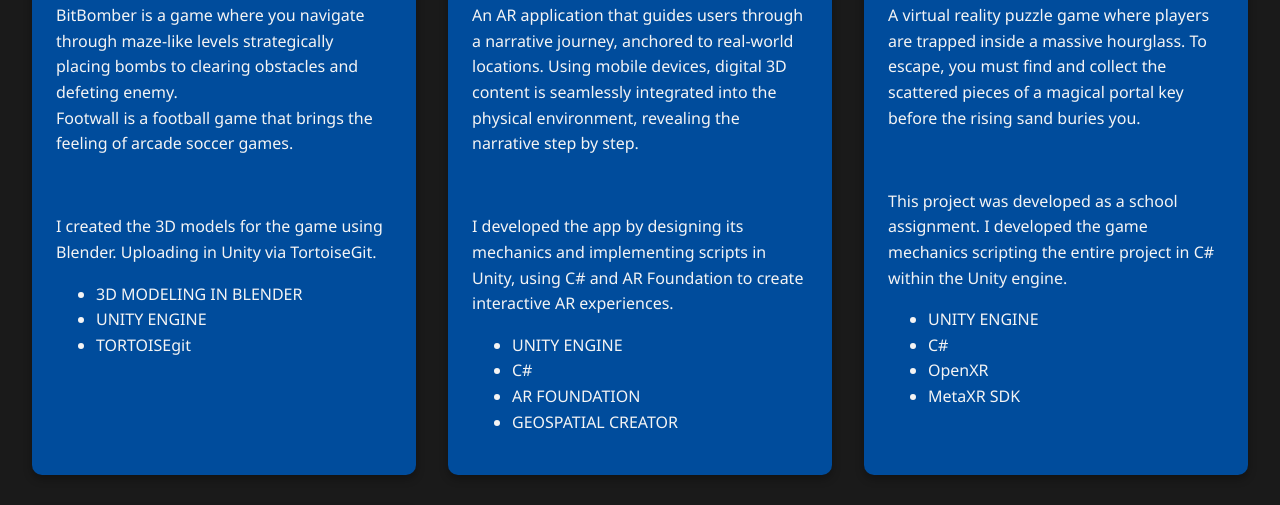
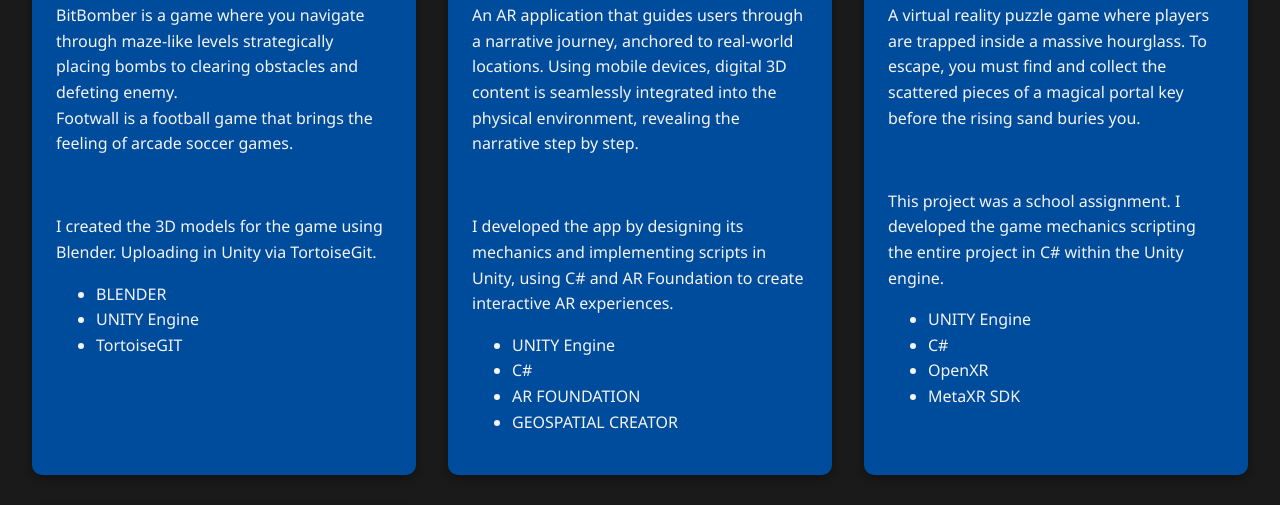
Before and after one commit to morelli-marco/portfolio, a plain HTML site: page index.html in a window 1280 px wide. Shown: the part 1417-1922 px from the top of the page. Drawn offline with Linux system fonts and the light colour scheme.

Commit message:
Update index.html
text correction

```diff
--- a/index.html
+++ b/index.html
@@ -19,13 +19,14 @@
 
     <section id="hero">
         <h1>Marco Morelli</h1>
-        <p class="subtitle">Technical 3D Artist | XR Developer | VR, AR, MR</p>
+        <p class="subtitle">Technical 3D Artist | XR Developer</p>
         <div class="profile-container">
             <img src="media/fotoProfilo2.jpg" alt="La foto profilo">
         </div>
         <section id="about">
             <h2>About me</h2>
-            <p>After a career in hospitality, I decided to follow my real passion: IT. Through the Virtual and Augmented Reality course, I discovered a world where CODING meets
+            <p>After a career in hospitality, I decided to follow my real passion: IT. Through the Virtual and Augmented
+                Reality course, I discovered a world where CODING meets
                 3D DESIGN, turning ideas and creativity into immersive experiences.</p>
         </section>
 
@@ -36,8 +37,8 @@
         <div class="project-grid">
             <div class="project-card">
                 <div class="video-responsive">
-                    <video controls poster="media/CopertinaBitbomb.png" src="media/videoSargame.mp4" frameborder="0" allowfullscreen=""
-                        title="videoSargame"></video>
+                    <video controls poster="media/CopertinaBitbomb.png" src="media/videoSargame.mp4" frameborder="0"
+                        allowfullscreen="" title="videoSargame"></video>
                 </div>
 
                 <h3>Project sAR-game</h3>
@@ -48,16 +49,16 @@
                 <p>I created the 3D models for the game using Blender. Uploading in Unity via TortoiseGit.</p>
                 <div class="skills">
                     <ul>
-                        <li>3D MODELING IN BLENDER</li>
-                        <li>UNITY ENGINE</li>
-                        <li>TORTOISEgit</li>
+                        <li>BLENDER</li>
+                        <li>UNITY Engine</li>
+                        <li>TortoiseGIT</li>
                     </ul>
                 </div>
             </div>
             <div class="project-card">
                 <div class="video-responsive">
-                    <video controls poster="media/CopertinaARtourism1.png" src="media/videoARtourism.mp4" frameborder="0" allowfullscreen=""
-                        title="videoARtourism"></video>
+                    <video controls poster="media/CopertinaARtourism1.png" src="media/videoARtourism.mp4"
+                        frameborder="0" allowfullscreen="" title="videoARtourism"></video>
                 </div>
                 <h3>Project ARTourism</h3>
                 <p>An AR application that guides users through a narrative journey, anchored to real-world locations.
@@ -68,7 +69,7 @@
                     Foundation to create interactive AR experiences.</p>
                 <div class="skills">
                     <ul>
-                        <li>UNITY ENGINE</li>
+                        <li>UNITY Engine</li>
                         <li>C#</li>
                         <li>AR FOUNDATION</li>
                         <li>GEOSPATIAL CREATOR</li>
@@ -78,8 +79,8 @@
             </div>
             <div class="project-card">
                 <div class="video-responsive">
-                    <video controls poster="media/CopertinaPortale.png" src="media/VideoPortale.mp4" frameborder="0" allowfullscreen=""
-                        title="VideoPortale"></video>
+                    <video controls poster="media/CopertinaPortale.png" src="media/VideoPortale.mp4" frameborder="0"
+                        allowfullscreen="" title="VideoPortale"></video>
                 </div>
                 <h3>School Project - Portals</h3>
                 <p>A virtual reality puzzle game where players are trapped inside a massive hourglass.
@@ -87,11 +88,11 @@
                     sand
                     buries you.
                 </p><br>
-                <p>This project was developed as a school assignment. I developed the game
+                <p>This project was a school assignment. I developed the game
                     mechanics scripting the entire project in C# within the Unity engine.</p>
                 <div class="skills">
                     <ul>
-                        <li>UNITY ENGINE</li>
+                        <li>UNITY Engine</li>
                         <li>C#</li>
                         <li>OpenXR</li>
                         <li>MetaXR SDK</li>
@@ -104,15 +105,18 @@
                         title="VideoPortale"></video>
                 </div>
                 <h3>Project SafetyLab VR</h3>
-                <p>A virtual reality training experience designed to teach proper procedures for wearing personal protective equipment (PPE) in a controlled chemical laboratory environment.
-Through immersive interaction, users learn step by step how to correctly identify, handle, and equip safety gear before entering the workspace.
+                <p>A virtual reality training experience designed to teach proper procedures for wearing personal
+                    protective equipment (PPE) in a controlled chemical laboratory environment.
+                    Through immersive interaction, users learn step by step how to correctly identify, handle, and equip
+                    safety gear before entering the workspace.
                 </p><br>
-                <p>I developed the application in Unity, focusing on user interaction design, scene logic, and scripting in C# to create an engaging and instructive VR training experience.</p>
+                <p>I developed the application in Unity, focusing on user interaction design, scene logic, and scripting
+                    in C# to create an engaging and instructive VR training experience.</p>
                 <div class="skills">
                     <ul>
+                        <li>BLENDER</li>
                         <li>UNITY ENGINE</li>
                         <li>C#</li>
-                        <li>Avatar SDK</li>
                         <li>MetaXR SDK</li>
                     </ul>
                 </div>
```
